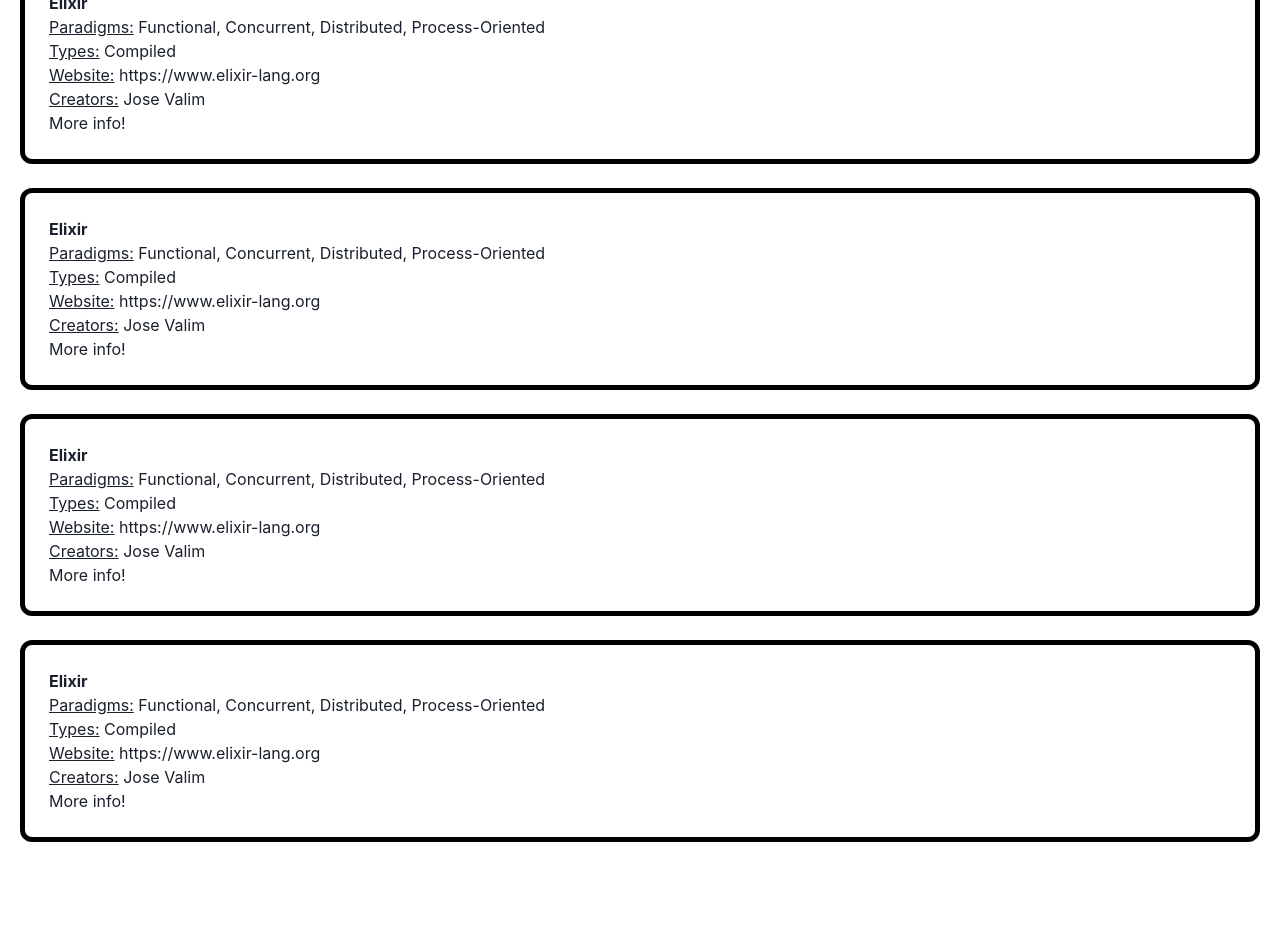
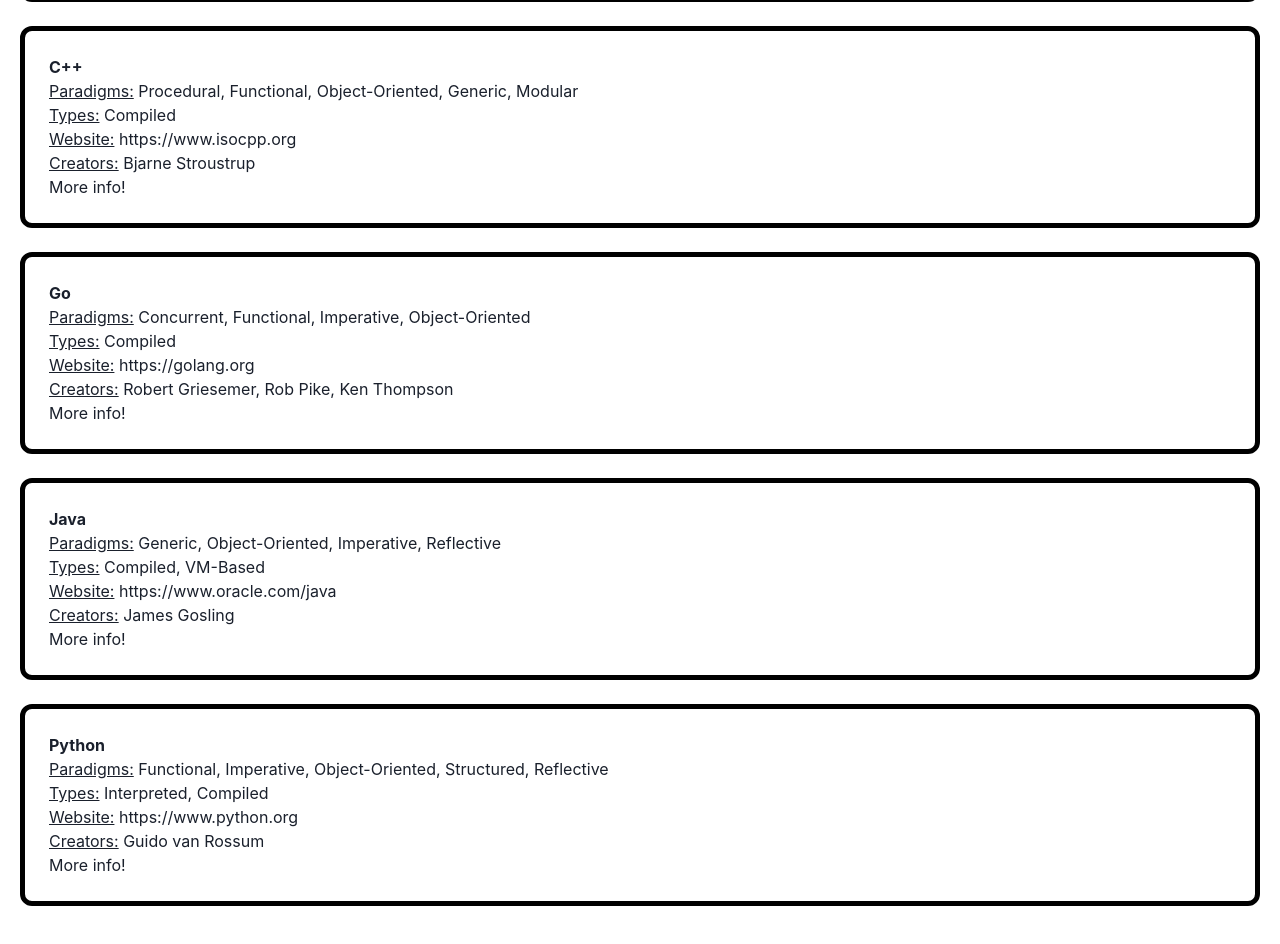
Before and after one commit to raiyansayeed/Comparator, a Next.js app: page / in a window 1280 px wide. Shown: the part 860-1804 px from the top of the page. Built offline with nearby package versions, Linux system fonts and the light colour scheme.

Commit message:
added drawer to language page to facilitate navigation, added more languages, added title

```diff
--- a/components/Home.tsx
+++ b/components/Home.tsx
@@ -1,27 +1,51 @@
-import { useSelector, useDispatch } from 'react-redux'
-import {
-    selectHits
-} from "../redux/reducers/hitsSlice"
+import { useSelector, useDispatch } from "react-redux";
+import { selectHits } from "../redux/reducers/hitsSlice";
+import Link from "next/link";
 
 import { GetStaticProps } from "next";
 import Head from "next/head";
 import styles from "../styles/Home.module.css";
+import { useRouter } from 'next/router'
 
-import SearchArea from "./SearchArea"
+import SearchArea from "./SearchArea";
 import QueryHits from "./QueryHits";
 import { useEffect, useState } from "react";
-
-type Language = {
-    creators: string[];
-};
+import { Button } from "@chakra-ui/react";
+import { selectLanguages } from "../redux/reducers/languageSlice";
 
 function Home(pageProps) {
+
+    const languages = useSelector(selectLanguages);
+    const router = useRouter();
+
+    function getRandomPage(e) {
+        // get random number from Languages array
+        var random_index = Math.floor(Math.random() * (languages.length - 1));
+        console.log(languages);
+        console.log(random_index);
+        var name = languages[random_index]["name"].toLowerCase();
+        router.push(`lang/${name}`);
+    }
+
     return (
-        <div className="flex flex-col py-20 px-5">
+        <div className="flex flex-col py-5 px-5">
             <Head>
                 <title>Prog Lang Website</title>
                 <link rel="icon" href="/favicon.ico" />
             </Head>
+
+            <div className="flex flex-row items-center">
+                <Link href="/about">About</Link>
+            </div>
+
+            <div className="flex flex-row items-center">
+                <p className="font-bold text-6xl mt-2 mb-8">
+                    Compare Prog Lang
+                </p>
+                <Button className="ml-10" colorScheme="teal" type="submit" onClick={getRandomPage}>
+                    I'm feeling lucky
+                </Button>
+            </div>
 
             <SearchArea />
 
--- a/components/LanguageCard.tsx
+++ b/components/LanguageCard.tsx
@@ -21,7 +21,7 @@
             className="languageCard p-6 m-6 mx-auto rounded-xl flex items-center"
             onClick={handleClick}
             whileHover={{
-                scale: 1.2,
+                scale: 1.02,
                 transition: {
                     duration: 0.2,
                 },
@@ -45,15 +45,15 @@
                                 <>
                                     {info_obj[prop].map((val, index) => {
                                         // ignore comma for last item
-                                        if (index == info_obj[prop].length - 1) {
+                                        // check if str or (bool)str is in queries
+                                        if (queries.includes(val.toLowerCase())) {
+                                            if (index == info_obj[prop].length - 1)
+                                                return <span> <span className="bg-yellow-500">{val} </span></span>
+                                            else
+                                                return <span> <span className="bg-yellow-500">{val}</span>, </span>
+                                        }
+                                        else if (index == info_obj[prop].length - 1) {
                                             return <span> {val}</span>
-                                        }
-                                        // check if str or (bool)str is in queries
-                                        else if (queries.includes(val.toLowerCase())) {
-                                            if (index == info_obj[prop].length - 1)
-                                                return <span className="bg-yellow-500"> {val} </span>
-                                            else
-                                            return <span> <span className="bg-yellow-500">{val}</span>, </span>
                                         }
                                         else {
                                             return <span> {val}, </span>
--- a/components/SearchArea.tsx
+++ b/components/SearchArea.tsx
@@ -32,11 +32,12 @@
             var new_suggestions = tmp.sort().filter((v) => regex.test(v));
 
             // remove common elements between queries and the new suggestions
-            new_suggestions = new_suggestions.filter(val => !queries.includes(val));
+            new_suggestions = new_suggestions.filter(
+                (val) => !queries.includes(val)
+            );
 
             setSuggestions(new_suggestions);
-        }
-        else {
+        } else {
             setSuggestions([]);
         }
     }
@@ -51,6 +52,7 @@
                 updateHits([queries.concat([query.toLowerCase()]), languages])
             );
             setQuery("");
+            setError("");
         } else {
             setError(`Error: ${query} is already in your search list`);
         }
@@ -64,6 +66,7 @@
                 updateHits([queries.concat([kw.toLowerCase()]), languages])
             );
             setQuery("");
+            setError("");
         } else {
             setError(`Error: ${kw} is already in your search list`);
         }
@@ -72,10 +75,11 @@
     function handleKeyDown(e) {
         // arrow up/down button should select next/previous list element
         if (e.keyCode === 38 && itemPosition > 0) {
-            setItemPosition(itemPosition - 1)
+            setItemPosition(itemPosition - 1);
         } else if (e.keyCode === 40 && itemPosition < suggestions.length - 1) {
-            setItemPosition(itemPosition + 1)
-        } else if (e.keyCode === 13) { // Enter key
+            setItemPosition(itemPosition + 1);
+        } // Enter key and check if suggestions isn't empty
+        else if (e.keyCode === 13 && suggestions.length > 0) {
             setQuery(suggestions[itemPosition]);
         }
     }
@@ -104,7 +108,11 @@
                             {suggestions.map((kw, index) => (
                                 <li
                                     // check if selected item is this position
-                                    className={"py-2 px-2 itemPosition-pointer hover:bg-gray-50 underline ".concat(itemPosition === index ? 'bg-gray-50' : "")}
+                                    className={"py-2 px-2 itemPosition-pointer hover:bg-gray-50 underline ".concat(
+                                        itemPosition === index
+                                            ? "bg-gray-50"
+                                            : ""
+                                    )}
                                     key={kw}
                                     onClick={(e) => handleSuggestionClick(kw)}
                                 >
--- a/pages/about.tsx
+++ b/pages/about.tsx
@@ -1,7 +1,8 @@
 function About(props) {
     return (
-        <div>
-            <p>Hi</p>
+        <div className="flex-grow flex-col items-center py-20 px-5">
+            <p className="text-6xl font-bold mb-5">About</p>
+            <p>To learn about different properties of programming languages.</p>
         </div>
     )
 }
--- a/redux/reducers/languageSlice.ts
+++ b/redux/reducers/languageSlice.ts
@@ -65,68 +65,94 @@
             "Distributed",
             "Process-Oriented",
         ],
-        types: ["Compiled"],
-        website: "https://www.elixir-lang.org",
+        types: ["Compiled", "VM-Based"],
+        website: "https://elixir-lang.org",
         creators: ["Jose Valim"],
         garbage_collected: "Yes",
         hello_world: `IO.puts("Hello World!")`,
     },
     {
-        name: "Elixir",
+        name: "C++",
+        paradigms: [
+            "Procedural",
+            "Functional",
+            "Object-Oriented",
+            "Generic",
+            "Modular",
+        ],
+        types: ["Compiled"],
+        website: "https://www.isocpp.org",
+        creators: ["Bjarne Stroustrup"],
+        garbage_collected: "No",
+        hello_world: `
+        std::cout << "Hello World" << endl;
+        `
+    },
+    {
+        name: "Go",
+        paradigms: [
+            "Concurrent",
+            "Functional",
+            "Imperative",
+            "Object-Oriented",
+        ],
+        types: ["Compiled"],
+        website: "https://golang.org",
+        creators: ["Robert Griesemer", "Rob Pike", "Ken Thompson"],
+        garbage_collected: "Yes",
+        hello_world: `
+        package main
+
+        import "fmt"
+
+        func main() {
+            fmt.Println("hello world")
+        }
+        `
+    },
+    {
+        name: "Java",
+        paradigms: [
+            "Generic",
+            "Object-Oriented",
+            "Imperative",
+            "Reflective",
+        ],
+        types: [
+            "Compiled",
+            "VM-Based"
+        ],
+        website: "https://www.oracle.com/java",
+        creators: ["James Gosling"],
+        garbage_collected: "Yes",
+        hello_world: `
+        public class HelloWorldApp {
+            public static void main(String[] args) {
+                System.out.println("Hello World!"); // Prints the string to the console.
+            }
+        }
+        `
+    },
+    {
+        name: "Python",
         paradigms: [
             "Functional",
-            "Concurrent",
-            "Distributed",
-            "Process-Oriented",
+            "Imperative",
+            "Object-Oriented",
+            "Structured",
+            "Reflective",
         ],
-        types: ["Compiled"],
-        website: "https://www.elixir-lang.org",
-        creators: ["Jose Valim"],
+        types: [
+            "Interpreted",
+            "Compiled",
+        ],
+        website: "https://www.python.org",
+        creators: ["Guido van Rossum"],
         garbage_collected: "Yes",
-        hello_world: `IO.puts("Hello World!")`,
-    },
-    {
-        name: "Elixir",
-        paradigms: [
-            "Functional",
-            "Concurrent",
-            "Distributed",
-            "Process-Oriented",
-        ],
-        types: ["Compiled"],
-        website: "https://www.elixir-lang.org",
-        creators: ["Jose Valim"],
-        garbage_collected: "Yes",
-        hello_world: `IO.puts("Hello World!")`,
-    },
-    {
-        name: "Elixir",
-        paradigms: [
-            "Functional",
-            "Concurrent",
-            "Distributed",
-            "Process-Oriented",
-        ],
-        types: ["Compiled"],
-        website: "https://www.elixir-lang.org",
-        creators: ["Jose Valim"],
-        garbage_collected: "Yes",
-        hello_world: `IO.puts("Hello World!")`,
-    },
-    {
-        name: "Elixir",
-        paradigms: [
-            "Functional",
-            "Concurrent",
-            "Distributed",
-            "Process-Oriented",
-        ],
-        types: ["Compiled"],
-        website: "https://www.elixir-lang.org",
-        creators: ["Jose Valim"],
-        garbage_collected: "Yes",
-        hello_world: `IO.puts("Hello World!")`,
-    },
+        hello_world: `
+        print("Hello World")
+        `
+    }
 ];
 
 // create keywords for each lang
```
Also changed, not shown: pages/lang/[lang].tsx (+48 -7 lines).
